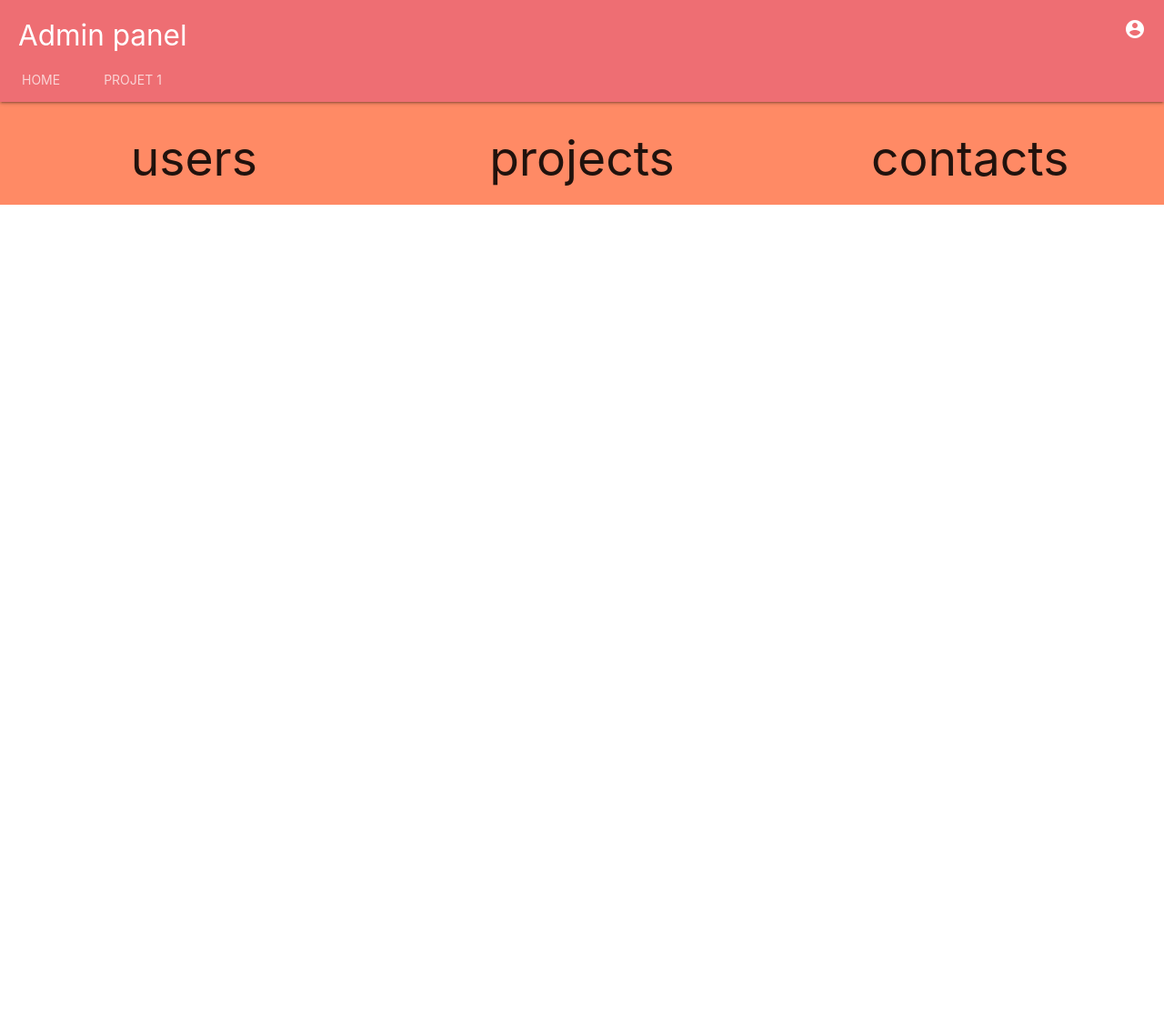
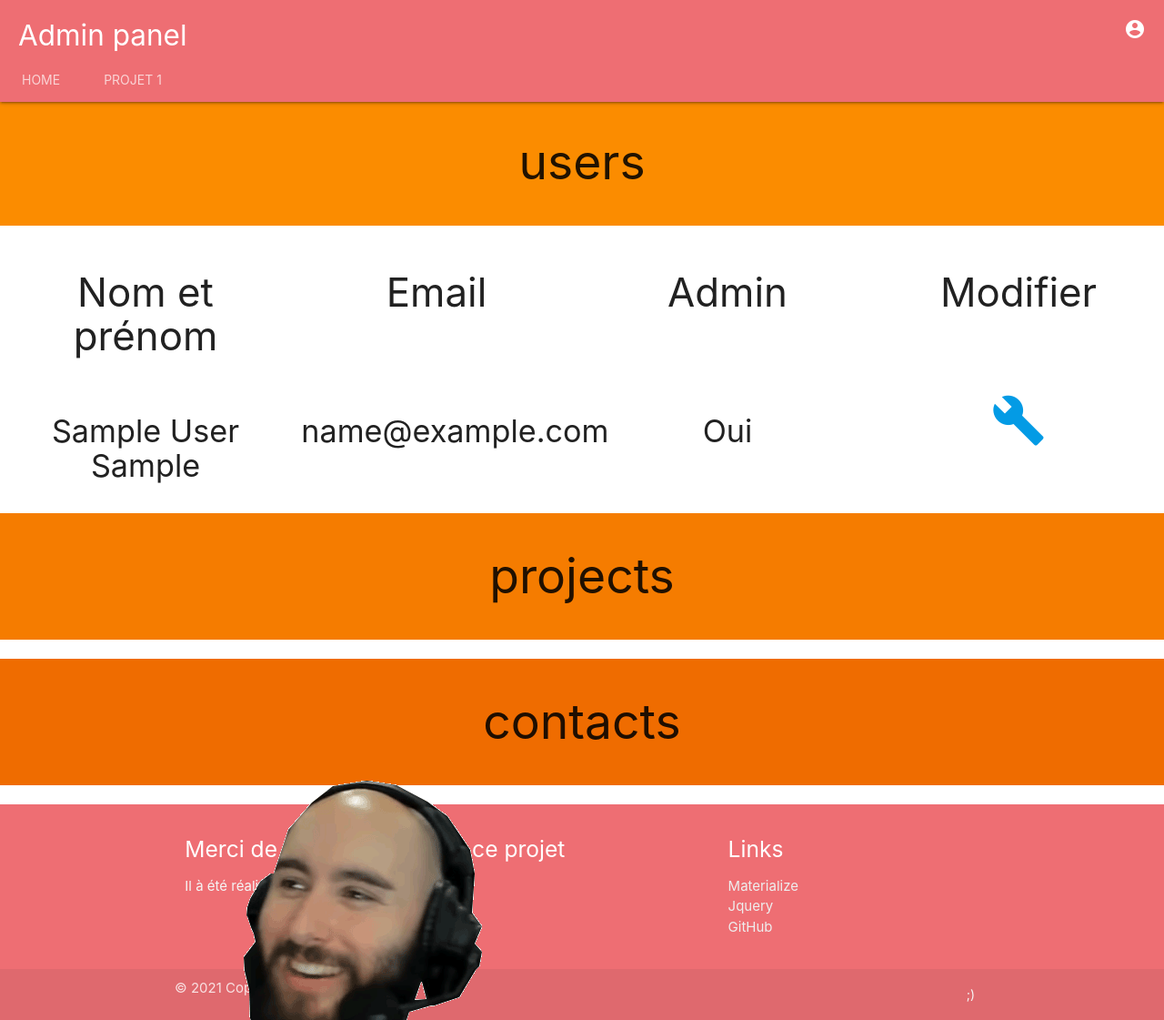
Before and after one commit to Lum0o/SiteResponsive, a PHP site: page /adminpanel.php in a window 1280 px wide. Shown: the whole page at 91% size. Before the commit the page ends 225 px from the top, so only its background shows below. Run offline with PHP 8.4, Linux system fonts and the light colour scheme; tables that the repository leaves empty or names only in its code hold one stand-in row (values such as "Sample post").

Commit message:
Changements mardi soir

```diff
--- a/adminpanel.php
+++ b/adminpanel.php
@@ -24,17 +24,93 @@
 }
 }else{header('Location:index.php');}
 ?> -->
-  <div class="row mt45 deep-orange lighten-2">
-    <div class="col s12 m4 l4">
+<div class="mt45 block orange darken-1">
   <h2 class="center">users</h2>
 </div>
-    <div class="col s12 m4 l4">
+<div class="">
+  <div class="row">
+    <div class="col s3">
+      <h3 class="center">Nom et prénom</h3>
+    </div>
+    <div class="col s3">
+      <h3 class="center">Email</h3>
+    </div>
+    <div class="col s3">
+      <h3 class="center">Admin</h3>
+    </div>
+    <div class="col s3">
+      <h3 class="center">Modifier</h3>
+    </div>
+  </div>
+  <?php
+  $sql = "SELECT * FROM user ORDER BY admin DESC";
+  $pre = $pdo->prepare($sql);
+  $pre->execute();
+  $data = $pre->fetchAll(PDO::FETCH_ASSOC);
+
+  foreach($data as $user){ ?>
+    <div class="row bloc_user">
+      <h4 class="col s3 center"><?php echo $user['nom']." ".$user['prenom'] ?></h4>
+      <h4 class="col s3 center"><?php echo $user['mail'] ?></h4>
+      <h4 class="col s3 center"><?php
+                              if($user['admin']==0){
+                                echo 'Non';
+                              } else {echo 'Oui';} ?></h4>
+      <a class="modal-trigger" href="#modifuser<?php echo $user['id'] ?>"><i class="col s3 center medium material-icons">build</i></a>
+    </div>
+
+    <div id="modifuser<?php echo $user['id'] ?>" class="modal">
+    <div class="modal-content">
+      <h4 class="center">Modifications <?php echo $user['nom']." ".$user['prenom'] ?></h4>
+      <form class="container" action="modifuser.php" method="post">
+        <div class="row">
+          <div class="input-field col s6">
+            <input id="first_name" type="text" class="validate">
+            <label for="first_name">Nom ( <?php echo $user['nom']; ?> )</label>
+          </div>
+          <div class="input-field col s6">
+            <input id="last_name" type="text" class="validate">
+            <label for="last_name">Prénom ( <?php echo $user['prenom']; ?> )</label>
+          </div>
+        </div>
+        <div class="row">
+          <div class="input-field col s12">
+            <input id="email" type="email" class="validate">
+            <label for="email">Email ( <?php echo $user['mail']; ?> )</label>
+          </div>
+          <div class="input-field col s6">
+            <input id="admin" type="password" class="validate">
+            <label for="admin">Admin ( <?php echo $user['admin']; ?> )</label>
+          </div>
+          </div>
+          <div class=" s12 modal-footer">
+            <a href="modifuser.php?id=<?php echo $user['id']; ?>" class="modal-close waves-effect waves-green btn-flat">Modifier</a>
+            <a href="deluser.php?id=<?php echo $user['id']; ?>" class="modal-close waves-effect waves-red btn-flat">Supprimer</a>
+          </div>
+      </form>
+    </div>
+  </div>
+</div>
+  <?php } ?>
+</div>
+
+<div class="block orange darken-2">
   <h2 class="center">projects</h2>
 </div>
-    <div class="col s12 m4 l4">
+<div class="">
+
+</div>
+
+<div class="block orange darken-3">
   <h2 class="center">contacts</h2>
 </div>
+<div class="">
+
 </div>
 
+<?php require_once "footer.php" ?>
+<script src="js/jquery.js"></script>
+<script src="js/materialize.min.js"></script>
+<script src="js/script.js"></script>
 </body>
 </html>
--- a/css/project.css
+++ b/css/project.css
@@ -20,7 +20,6 @@ nav{
 .modal {
   color: black;
 }
-
 .mr20{
   margin-right: 20px;
 }
@@ -63,12 +62,6 @@ nav{
   position: fixed;
   bottom: -500px;
 }
-.u{
-  background-color: #F07;
+.bloc_user{
+  font-size: 20px;
 }
-.projects{
-
-}
-.contacts{
-
-}
--- a/css/style.css
+++ b/css/style.css
@@ -11,7 +11,6 @@ body{
   margin-left: 20px;
   top: -20px;
 }
-
 .mr20{
   margin-right: 20px;
 }
--- a/js/script.js
+++ b/js/script.js
@@ -3,6 +3,7 @@ $(document).ready(function(){
   $('.parallax').parallax();
   $('.collapsible').collapsible();
   $('.modal').modal();
+  $('select').formSelect();
   $('.carousel.carousel-slider').carousel({
     fullWidth: true,
     indicators: true
```
Also changed, not shown: deluser.php (added), modifuser.php (added). Lines whose indentation alone changed are shown as unchanged.
